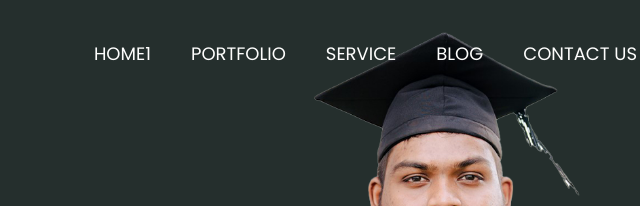
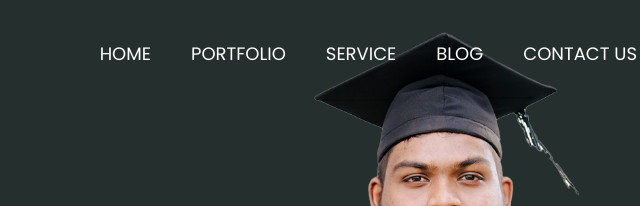
Before and after one commit to dolawatte98/protofilo, a plain HTML site: page index.html in a window 1280 px wide. Shown: the top 206 px of the page, 538-1178 px from the left. Drawn offline with Linux system fonts and the light colour scheme; files that its build step writes are made by us from their sources.

Commit message:
edit home page title

```diff
--- a/index.html
+++ b/index.html
@@ -42,7 +42,7 @@
                <div class="collapse navbar-collapse" id="navbarSupportedContent">
                   <ul class="navbar-nav ml-auto">
                      <li class="nav-item">
-                        <a class="nav-link" href="index.html">Home1</a>
+                        <a class="nav-link" href="index.html">Home</a>
                      </li>
                      <li class="nav-item">
                         <!-- <a class="nav-link" href="about.html">About</a> -->
```
